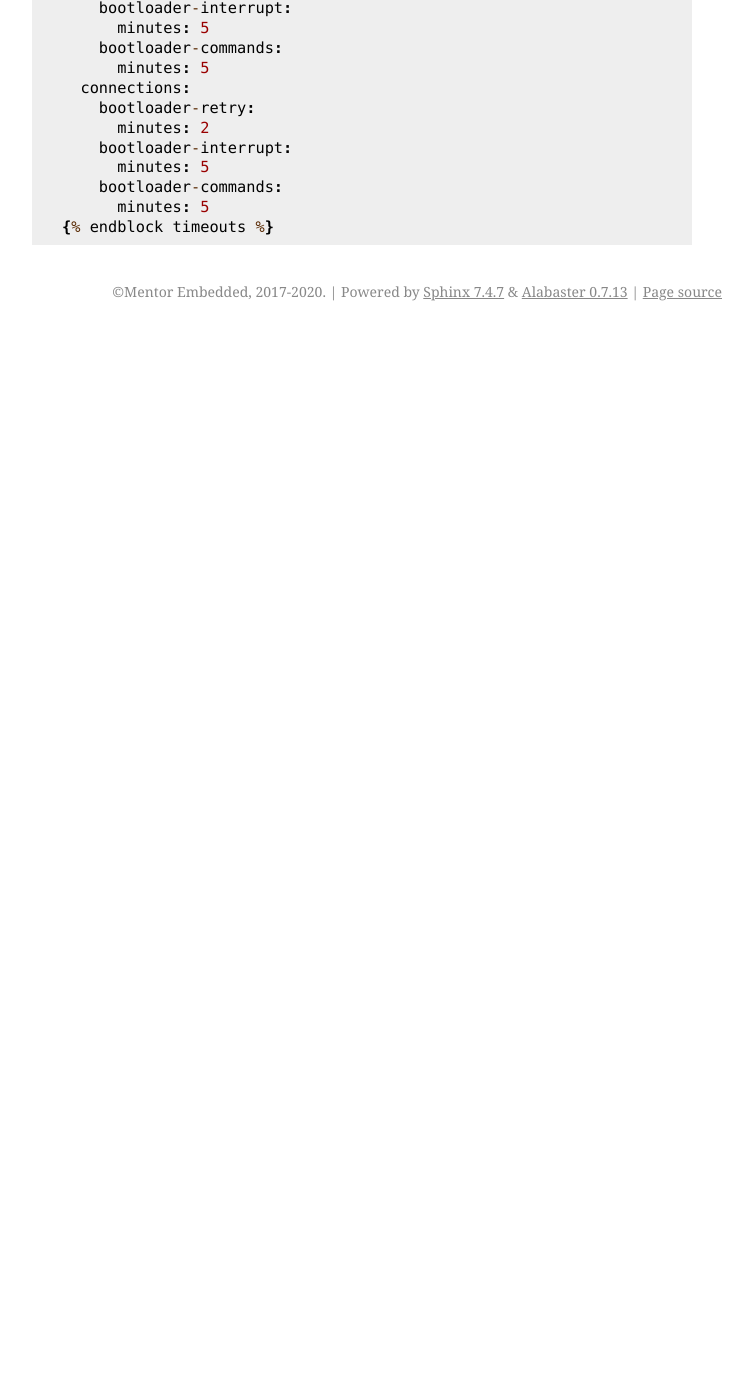
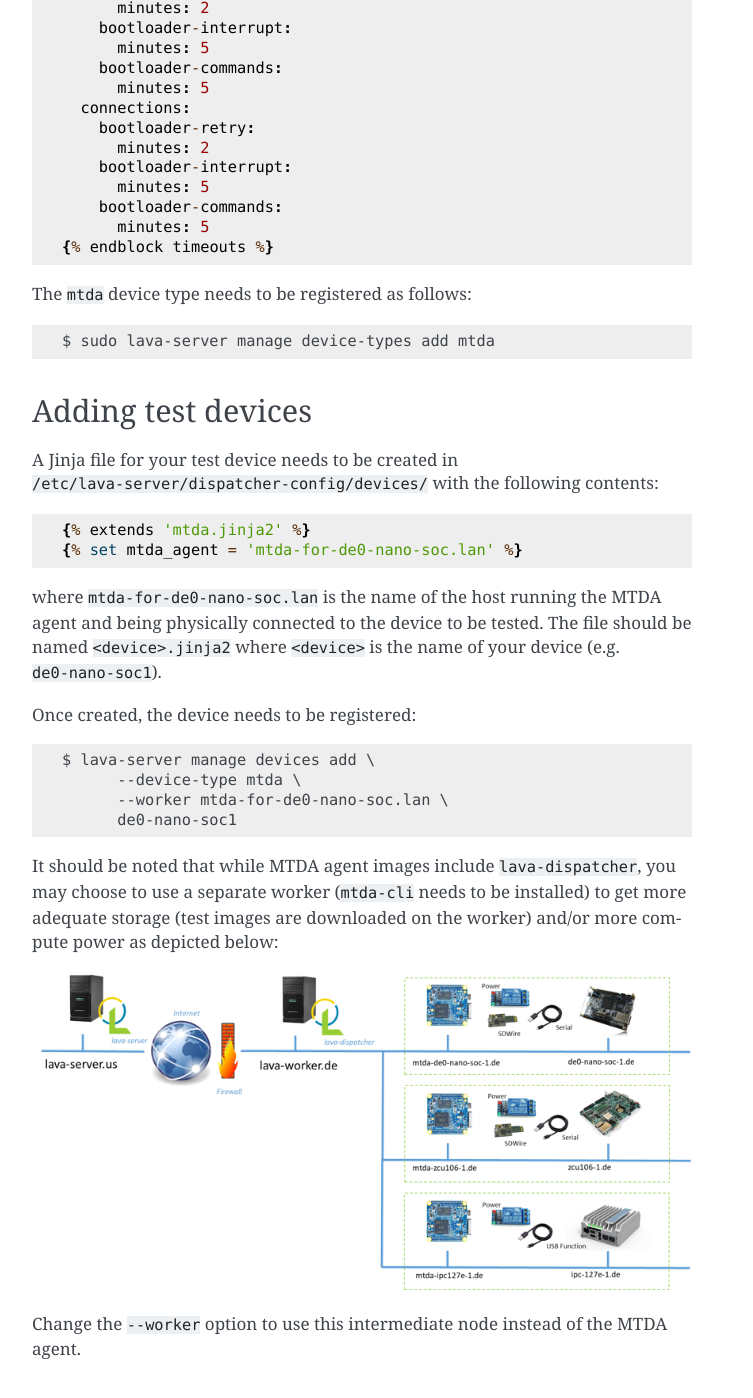
Before and after one commit to siemens/mtda, a Sphinx documentation site: the page built from docs/lava.rst, in a window 1280 px wide and 1400 px high, scrolled down 2163 px. Shown: the whole window, without its empty margins (388-1141 px from the left). Built offline with Sphinx 7.4.7, drawn with Linux system fonts in a browser that asks for light colours; before the commit the page ends 2494 px from its top, so only the background shows below that; some of the changed text lies outside the part shown.

Commit message:
docs: describe setup of custom LAVA device types and devices
Signed-off-by: Cedric Hombourger <Cedric_Hombourger@mentor.com>

```diff
--- a/docs/lava.rst
+++ b/docs/lava.rst
@@ -63,17 +63,18 @@ base for devices added to your LAVA instance. Create
     {# device_type: mtda #}
     {% extends 'base.jinja2' %}
 
-    {% set connection_command = 'mtda-cli -r localhost console raw' %}
-    {% set power_off_command = 'mtda-cli -r localhost target off' %}
-    {% set power_on_command = 'mtda-cli -r localhost target on' %}
-    {% set hard_reset_command = 'mtda-cli -r localhost target reset' %}
-    {% set flasher_deploy_commands = ['mtda-cli -r localhost target off',
-                                      'mtda-cli -r localhost storage host',
-                                      'mtda-cli -r localhost storage write "{IMAGE}"',
-                                      'mtda-cli -r localhost storage target'] %}
+    {% set mtda_cli = 'mtda-cli -r ' ~ mtda_agent|default('localhost') %}
+
+    {% set connection_command = mtda_cli ~ ' console raw' %}
+    {% set power_off_command = mtda_cli ~ ' target off' %}
+    {% set power_on_command = mtda_cli ~ ' target on' %}
+    {% set hard_reset_command = mtda_cli ~ ' target reset' %}
+    {% set flasher_deploy_commands = [mtda_cli ~ ' target off',
+                                      mtda_cli ~ ' storage host',
+                                      mtda_cli ~ ' storage write "{IMAGE}"',
+                                      mtda_cli ~ ' storage target'] %}
 
     {% block body %}
-
     actions:
       deploy:
         methods:
@@ -105,3 +106,38 @@ base for devices added to your LAVA instance. Create
         bootloader-commands:
           minutes: 5
     {% endblock timeouts %}
+
+The ``mtda`` device type needs to be registered as follows::
+
+    $ sudo lava-server manage device-types add mtda
+
+Adding test devices
+-------------------
+
+A Jinja file for your test device needs to be created in
+``/etc/lava-server/dispatcher-config/devices/`` with the following contents::
+
+    {% extends 'mtda.jinja2' %}
+    {% set mtda_agent = 'mtda-for-de0-nano-soc.lan' %}
+
+where ``mtda-for-de0-nano-soc.lan`` is the name of the host running the MTDA agent
+and being physically connected to the device to be tested. The file should be
+named ``<device>.jinja2`` where ``<device>`` is the name of your device (e.g.
+``de0-nano-soc1``).
+
+Once created, the device needs to be registered::
+
+    $ lava-server manage devices add \
+          --device-type mtda \
+          --worker mtda-for-de0-nano-soc.lan \
+          de0-nano-soc1
+
+It should be noted that while MTDA agent images include ``lava-dispatcher``,
+you may choose to use a separate worker (``mtda-cli`` needs to be installed)
+to get more adequate storage (test images are downloaded on the worker) and/or
+more compute power as depicted below:
+
+.. image:: lava_shared_worker.png
+
+Change the ``--worker`` option to use this intermediate node instead of the
+MTDA agent.
```
Also changed, not shown: docs/lava_shared_worker.png (added).
